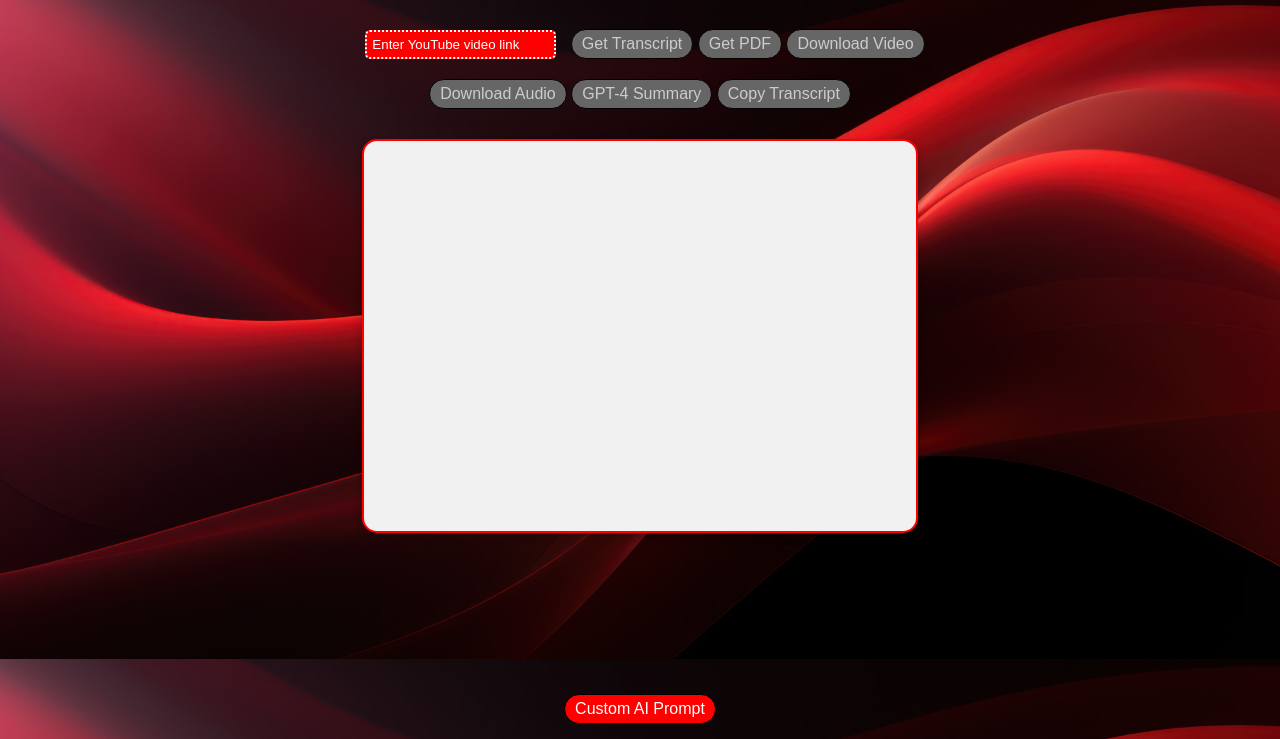
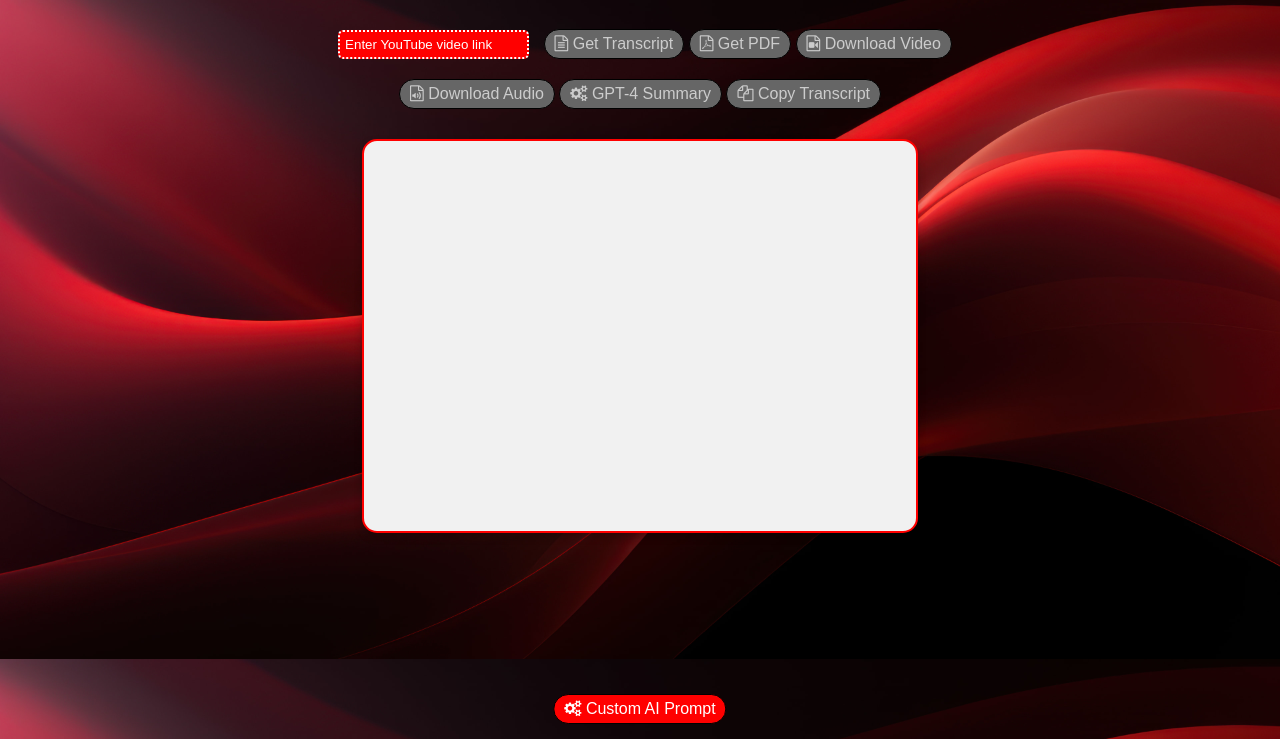
Before and after one commit to beanpython1/transcript, a plain HTML site: page index.html in a window 1280 px wide. Shown: the part 61-800 px from the top of the page. Drawn offline with nearby package versions, Linux system fonts and the light colour scheme.

Commit message:
Update index.html

```diff
--- a/index.html
+++ b/index.html
@@ -4,6 +4,7 @@
     <meta charset="UTF-8">
     <meta name="viewport" content="width=device-width, initial-scale=1.0">
     <link rel="icon" type="image/x-icon" href="logo.png">
+    <link rel="stylesheet" href="https://cdnjs.cloudflare.com/ajax/libs/font-awesome/4.7.0/css/font-awesome.min.css">
     <title>YouTube Transcript and Tools</title>
     <link rel="stylesheet" href="styles.css">
 </head>
@@ -11,16 +12,16 @@
     <div class="container">
         <h1>YouTube Transcript Retriever</h1>
         <input type="text" autocomplete="off" id="youtubeLink" placeholder="Enter YouTube video link" required>
-        <button id="getTranscriptButton" onclick="getTranscript()" disabled>Get Transcript</button>
-        <button id="getPDFButton" onclick="getPDF()" disabled>Get PDF</button>
-        <button id="getVIDButton" onclick="getVID()" disabled>Download Video</button>
-        <button id="getMP3Button" onclick="getMP3()" disabled>Download Audio</button>
-        <button id="getAIButton" onclick="getAI()" disabled>GPT-4 Summary</button>
-        <button id="copyButton" disabled>Copy Transcript</button>
+        <button id="getTranscriptButton" onclick="getTranscript()" disabled><i class="fa fa-file-text-o"></i> Get Transcript</button>
+        <button id="getPDFButton" onclick="getPDF()" disabled><i class="fa fa-file-pdf-o"></i> Get PDF</button>
+        <button id="getVIDButton" onclick="getVID()" disabled><i class="fa fa-file-movie-o"></i> Download Video</button>
+        <button id="getMP3Button" onclick="getMP3()" disabled><i class="fa fa-file-audio-o"></i> Download Audio</button>
+        <button id="getAIButton" onclick="getAI()" disabled><i class="fa fa-cogs"></i> GPT-4 Summary</button>
+        <button id="copyButton" disabled><i class="fa fa-copy"></i> Copy Transcript</button>
         <div class="loader" id="loader"></div>
         <div id="transcript"></div>
     </div>
-    <button id="getAI" onclick="getAIText()">Custom AI Prompt</button>
+    <button id="getAI" onclick="getAIText()"><i class="fa fa-cogs"></i> Custom AI Prompt</button>
     <script src="https://cdnjs.cloudflare.com/ajax/libs/jspdf/2.3.1/jspdf.umd.min.js"></script>
     <script src="script.js"></script>
 </body>
```
